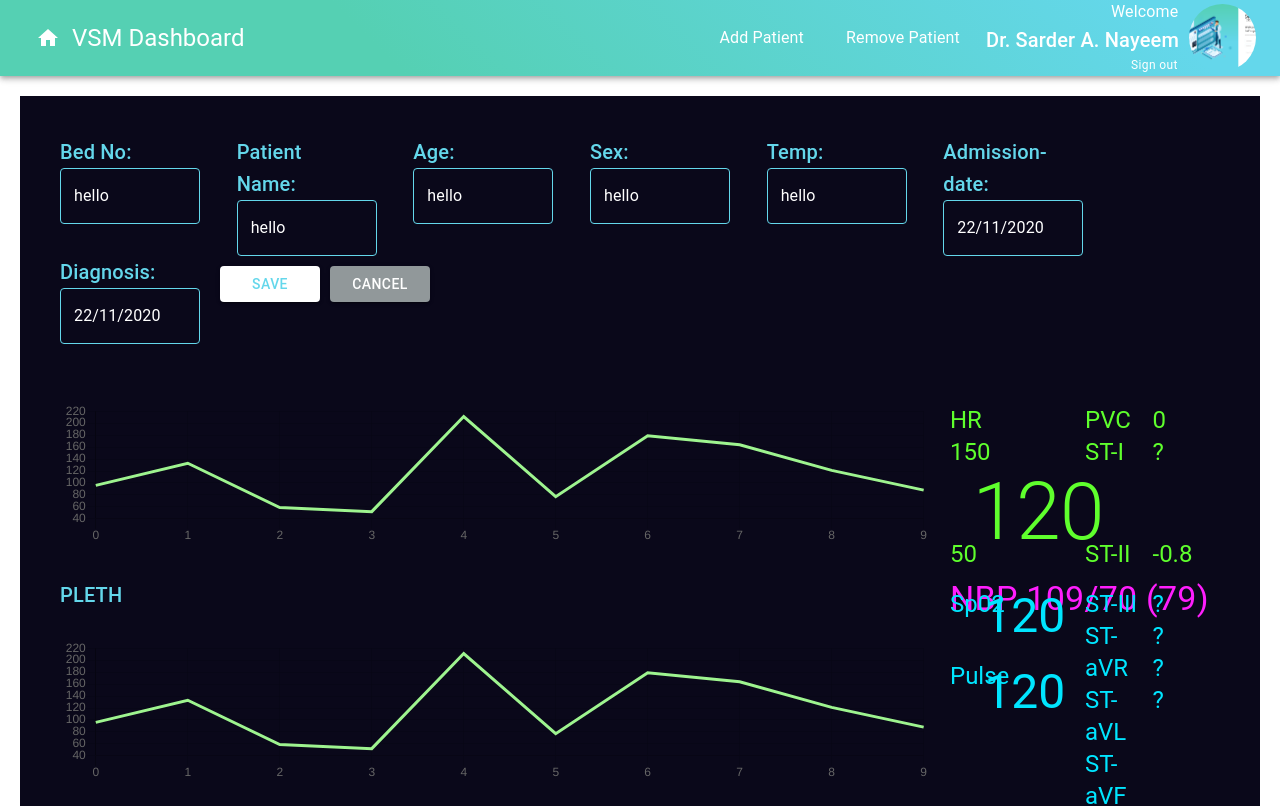
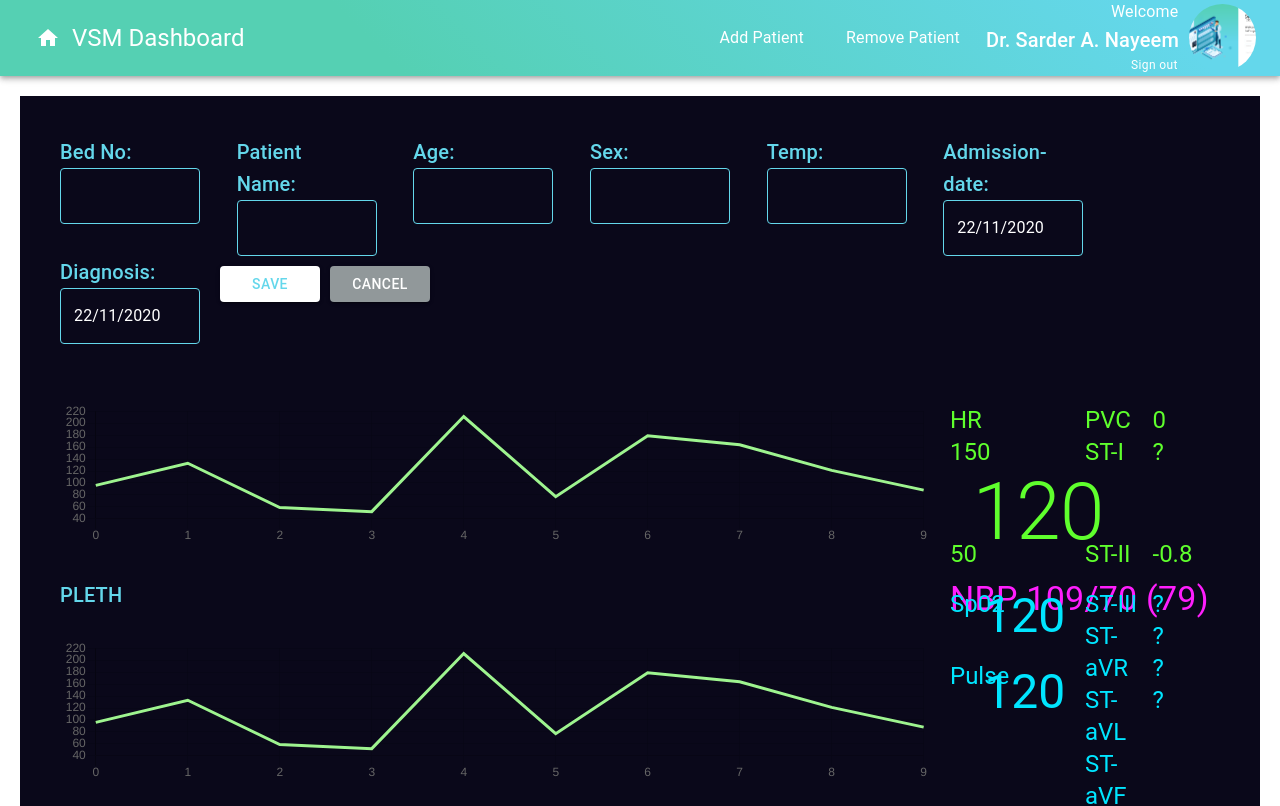
Before and after one commit to AbrarChowdhury/vsm-FrontEnd-digitalOcean, a React (Create React App) app: page /updatePatient/1 in a window 1280 px wide. Shown: the top 806 px of the page. Built offline with nearby package versions, Linux system fonts and the light colour scheme; no server answers.

Commit message:
edit patient reads from backend

```diff
--- a/src/components/patient/updatePatientForm.component.jsx
+++ b/src/components/patient/updatePatientForm.component.jsx
@@ -47,8 +47,8 @@ const useStyles = makeStyles((theme) => ({
   },
   button: {
 
-    width:'100px',
-    margin:'10px 10px 0px 0px',
+    width: '100px',
+    margin: '10px 10px 0px 0px',
     // marginRight: '60px',
     // padding: '05px 20px 05px 20px',
     backgroundColor: "#FFFFFF",
@@ -60,8 +60,8 @@ const useStyles = makeStyles((theme) => ({
       backgroundColor: '#91989A',
     },
     color: 'white',
-    width:'100px',
-    margin:'10px 10px 0px 0px',
+    width: '100px',
+    margin: '10px 10px 0px 0px',
     // marginRight: '60px',
     // padding: '05px 20px 05px 20px',
 
@@ -107,8 +107,8 @@ const useStyles = makeStyles((theme) => ({
     justifyContent: 'center',
     paddingTop: '30px'
   },
-  input:{
-    width:'140px',
+  input: {
+    width: '140px',
     color: "white",
     '& fieldset': {
       borderColor: '#64D7EB',
@@ -125,30 +125,36 @@ const useStyles = makeStyles((theme) => ({
 
 )
 
-const ENDPOINT = 'http://localhost:5000/';
+const ENDPOINT = 'http://localhost:5000';
 let socket;
 
 
-function UpdatePatientForm({ bed, name, age, sex }) {
+function UpdatePatientForm({ name, age, sex }) {
 
   const classes = useStyles()
+  let { bed } = useParams();
 
-  const initialState = { name: name, bed: bed, age: age, sex: sex }
+  const initialState = { name: name,  age: age, sex: sex }
 
   const [formData, setFormData] = useState(initialState)
   const [patient, setPatient] = useState({})
 
-  useEffect(async () => {
-    const result = await axios(
-      `${ENDPOINT}patient/${bed}`,
-    );
-    setPatient(result.data);
-
-  });
 
   useEffect(() => {
     socket = io(ENDPOINT)
-    console.log('stateChanged')
+    console.log(bed)
+
+    axios.get(`http://localhost:5000/patient/${bed}`)
+      .then(function (response) {
+        console.log("hello");
+        console.log(response.data);
+        setPatient(response.data);
+      })
+      .catch(function (error) {
+        console.log("hello");
+        console.log(error);
+      });
+
   }, [])
 
   useEffect(() => {
@@ -188,37 +194,37 @@ function UpdatePatientForm({ bed, name, age, sex }) {
             <Grid container xs={12}>
               <Grid item xs={1} className={classes.textHeader1}>
                 <Typography variant="h6" className={classes.textHeader}>Bed No: </Typography>
-                <TextField variant="outlined" InputProps={{className: classes.input}} value={"hello"}></TextField>
-                <Typography variant="h6" className={classes.textBody}>{patient.bed}</Typography>
+                <TextField variant="outlined" InputProps={{ className: classes.input }} value={patient.bed}></TextField>
+
               </Grid>
               <Grid item xs={1} className={classes.textHeader1}>
                 <Typography variant="h6" className={classes.textHeader}>Patient Name:</Typography>
-                <TextField variant="outlined" InputProps={{className: classes.input}} value={"hello"}></TextField>
-                <Typography variant="h6" className={classes.textBody}>{patient.name}</Typography>
+                <TextField variant="outlined" InputProps={{ className: classes.input }} value={patient.name}></TextField>
+
               </Grid>
               <Grid item xs={1} className={classes.textHeader1}>
                 <Typography variant="h6" className={classes.textHeader}>Age:</Typography>
-                <TextField variant="outlined" InputProps={{className: classes.input}} value={"hello"}></TextField>
-                <Typography variant="h6" className={classes.textBody}>{patient.age}</Typography>
+                <TextField variant="outlined" InputProps={{ className: classes.input }} value={patient.age}></TextField>
+
               </Grid>
               <Grid item xs={1} className={classes.textHeader1}>
                 <Typography variant="h6" className={classes.textHeader}>Sex:</Typography>
-                <TextField variant="outlined" InputProps={{className: classes.input}} value={"hello"}></TextField>
-                <Typography variant="h6" className={classes.textBody}>{patient.sex}</Typography>
+                <TextField variant="outlined" InputProps={{ className: classes.input }} value={patient.sex}></TextField>
+
               </Grid>
               <Grid item xs={1} className={classes.textHeader1}>
                 <Typography variant="h6" className={classes.textHeader}>Temp:</Typography>
-                <TextField variant="outlined" InputProps={{className: classes.input}} value={"hello"}></TextField>
-                <Typography variant="h6" className={classes.textBody}>{patient.sex}</Typography>
+                <TextField variant="outlined" InputProps={{ className: classes.input }} value={patient.age}></TextField>
+
               </Grid>
               <Grid item xs={1} className={classes.textHeader1}>
                 <Typography variant="h6" className={classes.textHeader}>Admission-date:</Typography>
-                <TextField variant="outlined" InputProps={{className: classes.input}} value={"22/11/2020"}></TextField>
+                <TextField variant="outlined" InputProps={{ className: classes.input }} value={"22/11/2020"}></TextField>
 
               </Grid>
-              <Grid item xs={1} style={{maxWidth:'80px'}}className={classes.textHeader1}>
+              <Grid item xs={1} style={{ maxWidth: '80px' }} className={classes.textHeader1}>
                 <Typography variant="h6" className={classes.textHeader}>Diagnosis:</Typography>
-                <TextField variant="outlined" InputProps={{className: classes.input}} value={"22/11/2020"}></TextField>
+                <TextField variant="outlined" InputProps={{ className: classes.input }} value={"22/11/2020"}></TextField>
 
 
               </Grid>
```
Also changed, not shown: 1 other file (tests, documents, lock files or other folders). Lines whose indentation alone changed are shown as unchanged.
